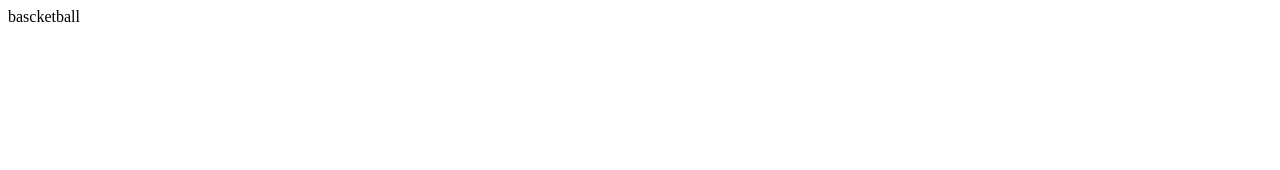
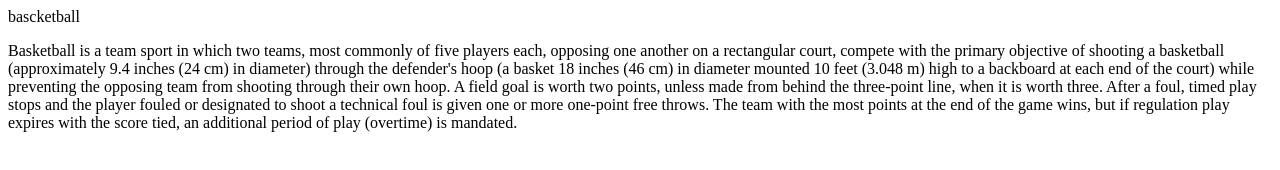
Before and after one commit to harshit-droid/hello-world, a plain HTML site: page index.html in a window 1280 px wide. Drawn offline with Linux system fonts and the light colour scheme.

Commit message:
bascketball

```diff
--- a/index.html
+++ b/index.html
@@ -2,5 +2,16 @@
 <head>
                      bascketball
   </head>
-<body></body>
+<body>
+  <p> Basketball is a team sport in which two teams, most commonly of five players each, opposing one another on a rectangular court,
+    compete with the primary objective of shooting a basketball (approximately 9.4 inches (24 cm) in diameter) through the defender's
+    hoop (a basket 18 inches (46 cm) in diameter mounted 10 feet (3.048 m) high to a backboard at each end of the court) while preventing
+
+    the opposing team from shooting through their own hoop. A field goal is worth two points, unless made from behind the three-point
+    line, when it is worth three. After a foul, timed play stops and the player fouled or designated to shoot a technical foul is given
+    one or more one-point free throws. The team with the most points at the end of the game wins, but if regulation play expires with the
+    score tied, an additional period of play (overtime) is mandated.
+
+</p>
+  </body>
 </html>
```
